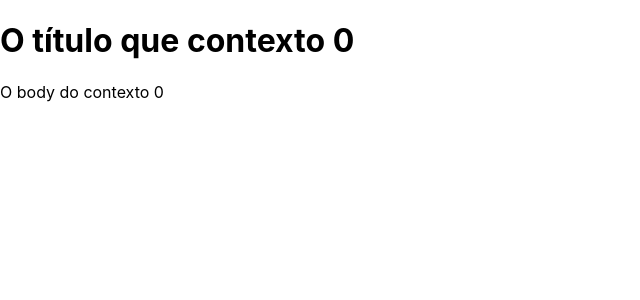
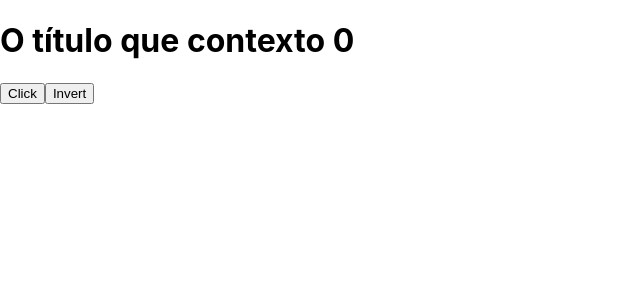
Before and after one commit to limalucas99/project-2, a React (Create React App) app: page / in a window 1280 px wide. Shown: the top 300 px of the page, without its empty margins (0-640 px from the left). Built offline with nearby package versions, Linux system fonts and the light colour scheme.

Commit message:
UseReducer

```diff
--- a/src/App.js
+++ b/src/App.js
@@ -1,12 +1,39 @@
+import { useReducer } from 'react';
 import './App.css';
-import { AppContext } from './contexts/AppContext';
-import { Div } from './components/Div';
+
+const globalState = {
+  title: 'O título que contexto',
+  body: 'O body do contexto',
+  counter: 0,
+};
+
+const reducer = (state, action) => {
+  switch (action.type) {
+    case 'muda': {
+      console.log('Chamou muda com', action.payload);
+      return { ...state, title: action.payload };
+    }
+    case 'inverter': {
+      console.log('Chamou inverter');
+      const { title } = state;
+      return { ...state, title: title.split('').reverse().join('') };
+    }
+  }
+  console.log('NENHUMA ACTION ENCONTRADA');
+  return { ...state };
+};
 
 function App() {
+  const [state, dispatch] = useReducer(reducer, globalState);
+  const { counter, title } = state;
   return (
-    <AppContext>
-      <Div />
-    </AppContext>
+    <div>
+      <h1>
+        {title} {counter}
+      </h1>
+      <button onClick={() => dispatch({ type: 'muda', payload: new Date().toLocaleString('pt-BR') })}>Click</button>
+      <button onClick={() => dispatch({ type: 'inverter' })}>Invert</button>
+    </div>
   );
 }
 
```
